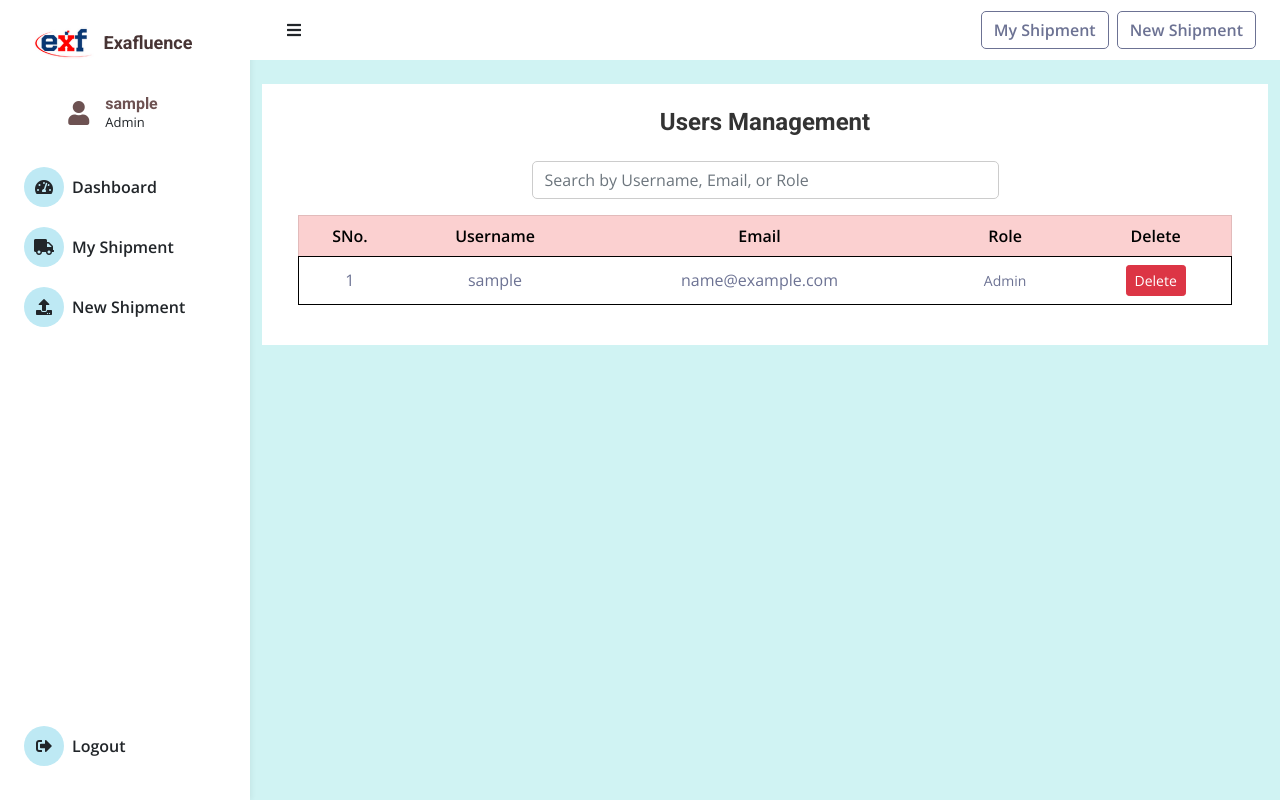
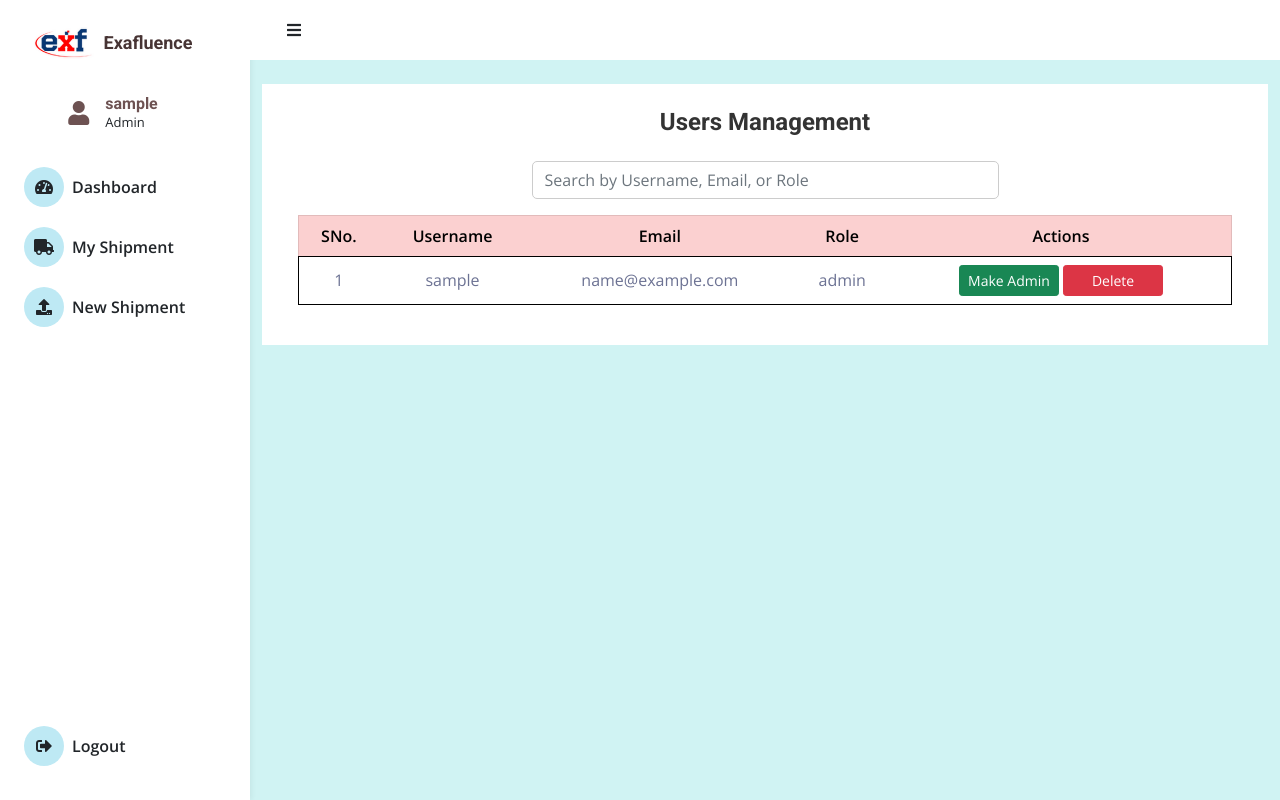
Before and after one commit to Alagani/fastapi_scm_project, a FastAPI app: template app/templates/users.html in a window 1280 px wide. Run offline with FastAPI, Linux system fonts and the light colour scheme; the template is opened without the code that fills it: most values are stand-ins (such as "Sample title", 1, 10 or a date in 2020); some libraries are stand-ins or nearby versions.

Commit message:
introduced actions column to users table

```diff
--- a/app/templates/users.html
+++ b/app/templates/users.html
@@ -55,20 +55,22 @@
         <a href="#" class="navbar-brand d-flex d-lg-none me-4">
             <img src="static/img/Exafluence.jpg" alt="Exafluence" style="border-radius: 30%; width: 45px; height: 45px; margin-right: 10px;">
         </a>
-        <div class="navbar-nav align-items-center ms-auto">
+        <!-- <div class="navbar-nav align-items-center ms-auto">
             <a href="/my_shipment" class="btn btn-outline-light text-decoration-none me-2">
                 <span class="d-none d-lg-inline-flex fw-bold">My Shipment</span>
             </a>
             <a href="/new_shipment" class="btn btn-outline-light text-decoration-none">
                 <span class="d-none d-lg-inline-flex fw-bold">New Shipment</span>
             </a>
-        </div>
+        </div> -->
     </nav>
 <!-- Navbar End -->
 
 
 <!-- users table start -->
 <div class="container-fluid pt-4 px-4  ">
+    <div id="alert-placeholder"></div>
+
     <div class="row g-4 ">
         <div class="col-12 bg-white">
             <div class="rounded h-100 p-4">
@@ -86,22 +88,27 @@
                 <th>Username</th>
                 <th>Email</th>
                 <th>Role</th>
-                                <th>Delete</th>
+                <th>Actions</th>
             </tr>
         </thead>
         <tbody>
             {% for user in users %}
-                            <tr data-id="{{ user.id }}">
+            <tr>
                 <td>{{ loop.index }}</td>
                 <td>{{ user.username }}</td>
                 <td>{{ user.email }}</td>
+                <td>{{ user.role}}</td>
                 <td>
-                                    <button class="btn btn-sm role-btn">
-                                        {{ user.role.capitalize() }}
+                    {% if user.role != 'admin' %}
+                    <button class="btn btn-sm btn-success make-admin-btn role-btn" style="width: 100px ;">
+                        Make Admin
                     </button>
-                                </td>
-                                <td>
-                                    <button class="btn btn-danger btn-sm delete-btn">Delete</button>
+                    {% else %}
+                    <button class="btn btn-sm btn-warning make-user-btn role-btn" style="width: 100px ;">
+                        Make User
+                    </button>
+                    {% endif %}
+                    <button class="btn btn-danger btn-sm delete-btn" style="width: 100px ;">Delete</button>
                 </td>
             </tr>
             {% endfor %}
```
Lines whose indentation alone changed are shown as unchanged.
